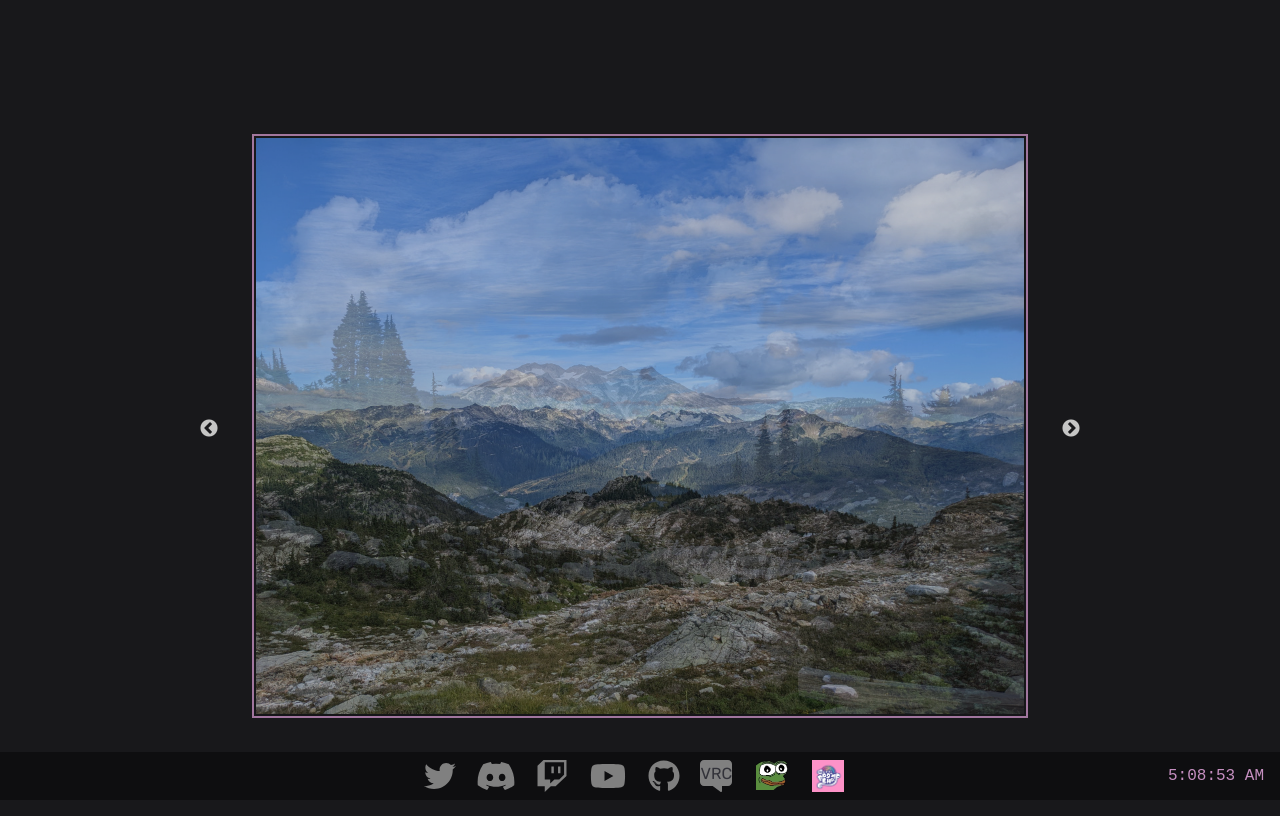
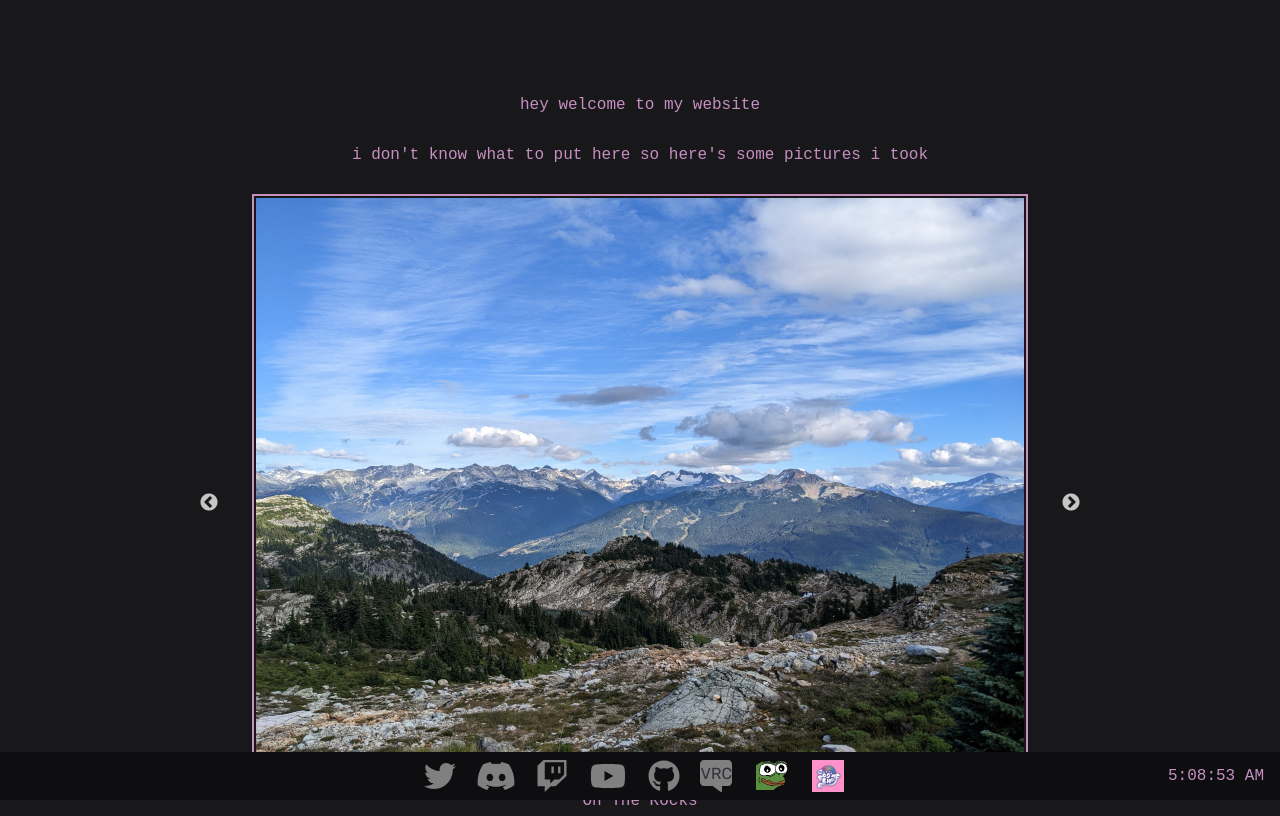
Before and after one commit to kaworubunga/surfsup, a React (Create React App) app: page / in a window 1280 px wide. Built offline with nearby package versions, Linux system fonts and the light colour scheme.

Commit message:
captions

```diff
--- a/src/App.tsx
+++ b/src/App.tsx
@@ -3,7 +3,7 @@ import { Desktop } from './containers/desktop'
 
 function App() {
   return (
-    <div style={{ height: '100vh' }}>
+    <div style={{ height: '98vh' }}>
       <Desktop />
       <Footer />
     </div>
--- a/src/assets/images/images.ts
+++ b/src/assets/images/images.ts
@@ -18,6 +18,26 @@ import t from './20.jpg'
 import u from './21.jpg'
 import w from './23.jpg'
 
-const images = [c, d, e, g, h, i, j, k, l, m, n, o, p, q, r, s, t, u, w]
+const images = [
+  { url: c, caption: 'Original Sin' },
+  { url: d, caption: 'Rocky Mountain Ridge' },
+  { url: e, caption: 'Rocky Mountain Ridge' },
+  { url: g, caption: 'Into the Mystic' },
+  { url: h, caption: 'On The Rocks' },
+  { url: i, caption: 'On The Rocks' },
+  { url: j, caption: 'Into The Mystic' },
+  { url: k, caption: 'Into The Mystic' },
+  { url: l, caption: 'On The Rocks' },
+  { url: m, caption: 'On The Rocks' },
+  { url: n, caption: 'On The Rocks' },
+  { url: o, caption: 'On The Rocks' },
+  { url: p, caption: 'On The Rocks' },
+  { url: q, caption: 'On The Rocks' },
+  { url: r, caption: 'Lord Of The Squirrels' },
+  { url: s, caption: 'On The Rocks' },
+  { url: t, caption: 'Lord Of The Squirrels' },
+  { url: u, caption: 'Lost Lake' },
+  { url: w, caption: 'Tzouhalem Main' }
+]
 
 export default images
--- a/src/components/slideShow.tsx
+++ b/src/components/slideShow.tsx
@@ -9,8 +9,9 @@ import images from '../assets/images/images'
 
 const SlideShowWrapper = styled.div`
   display: flex;
+  flex-direction: column;
   position: fixed;
-  top: 15vh;
+  top: 10vh;
 `
 
 const SlideWrapper = styled.div`
@@ -32,18 +33,21 @@ const Image = styled.img`
   max-width: 48rem;
 `
 
-const slideShowImages = [
-  ...images
-    .map((img) => ({ url: img, caption: '' }))
-    .sort(() => Math.random() - 0.5)
-]
+const slideShowImages = [...images.sort(() => Math.random() - 0.5)].map(
+  (img, idx) => (
+    <ImageWrapper key={idx}>
+      <Image src={img.url} alt={'uh oh'} />
+      <p>{img.caption}</p>
+    </ImageWrapper>
+  )
+)
 
 const fadeProperties = {
   arrows: true,
   fade: true,
   infinite: true,
-  speed: 2000,
-  autoplaySpeed: 5000,
+  speed: 2500,
+  autoplaySpeed: 8000,
   slidesToShow: 1,
   slidesToScroll: 1,
   autoplay: true,
@@ -53,16 +57,10 @@ const fadeProperties = {
 export function SlideShow() {
   return (
     <SlideShowWrapper>
+      <p> hey welcome to my website</p>
+      <p>i don't know what to put here so here's some pictures i took</p>
       <SlideWrapper>
-        <Slider {...fadeProperties}>
-          {slideShowImages.map((img, idx) => {
-            return (
-              <ImageWrapper key={idx}>
-                <Image src={img.url} alt={'uh oh'} />
-              </ImageWrapper>
-            )
-          })}
-        </Slider>
+        <Slider {...fadeProperties}>{slideShowImages}</Slider>
       </SlideWrapper>
     </SlideShowWrapper>
   )
```
Also changed, not shown: 7 other files (tests, documents, lock files or other folders).
